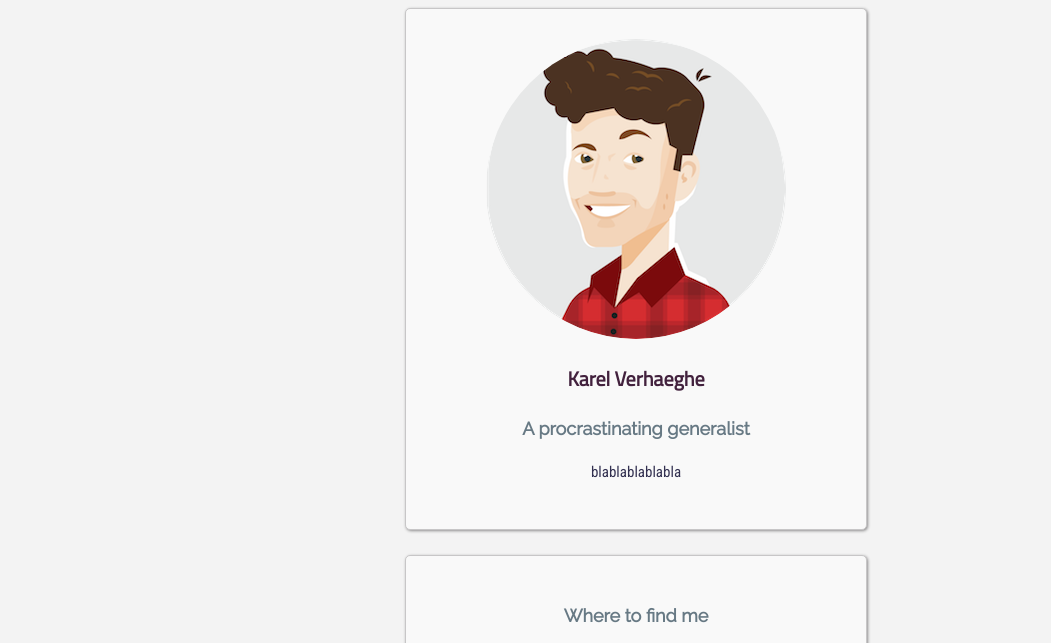
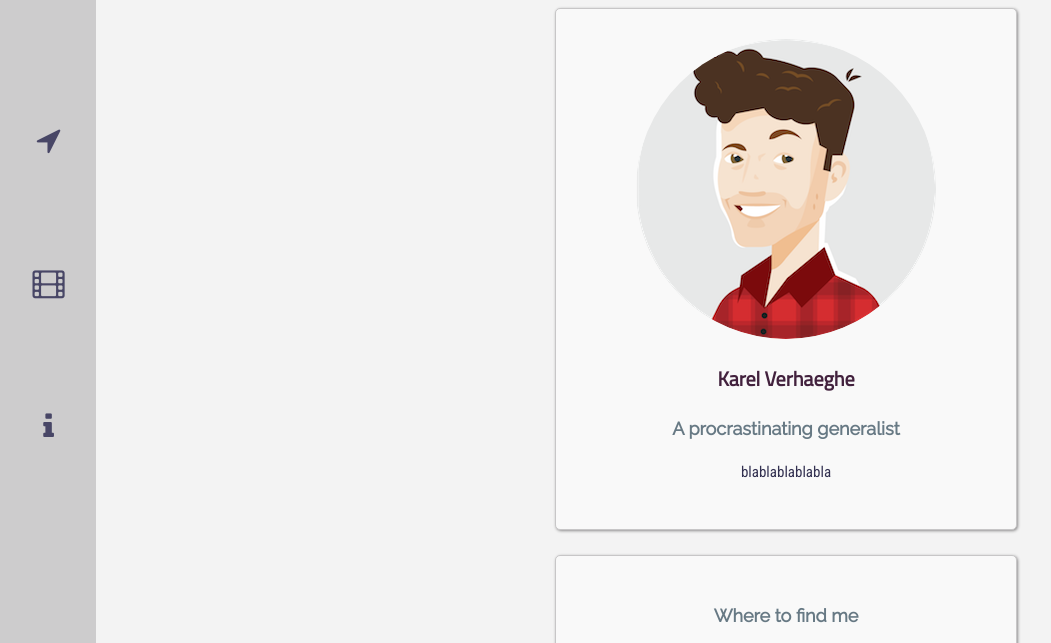
Before and after one commit to KarelVerhaeghe/profile, a plain HTML site: page index.html in a window 1280 px wide. Shown: the top 643 px of the page, without its empty margins (4-1055 px from the left). Drawn offline with Linux system fonts and the light colour scheme.

Commit message:
Added a sidebar to my profile page

```diff
--- a/index.html
+++ b/index.html
@@ -13,15 +13,30 @@
   <link rel="stylesheet" href="style.css">
   <link href="https://fonts.googleapis.com/css?family=Raleway|Roboto+Condensed|Titillium+Web" rel="stylesheet">
 </head>
+
 <body>
   <div class="container">
+  <div id="sidebar">
+    <ul class="list-inline text-center" id="sidebar-icon-postion">
+      <li><a href="#find-me">
+        <i class="fa fa-location-arrow fa-2x" aria-hidden="true"></i>
+      </a></li>
+      <li><a href="#movie-list">
+        <i class="fa fa-film fa-2x" aria-hidden="true"></i>
+      </a></li>
+      <li><a href="#info">
+        <i class="fa fa-info fa-2x" aria-hidden="true"></i>
+      </a></li>
+    </ul>
+  </div>
+  <div id="page-content">
   <div class="card text-center">
   <img src="images/profile.png" alt="Karel Verhaeghe" class="img-circle"></img>
   <h1>Karel Verhaeghe</h1>
     <h2>A procrastinating generalist</h2>
       <p>blablablablabla</p>
   </div>
-  <div class="card text-center">
+  <div class="card text-center" id="find-me">
     <h2>Where to find me</h2>
       <ul class="list-inline">
         <li><a href="https://www.facebook.com/karel.verhaeghe.9" target="_blank">
@@ -35,7 +50,7 @@
         </a></li>
       </ul>
   </div>
-  <div class="card text-center">
+  <div class="card text-center" id="movie-list">
     <h2>What to watch</h2>
       <table>
         <tr>
@@ -73,10 +88,11 @@
         </tr>
       </table>
   </div>
-  <div class="card text-center">
+  <div class="card text-center" id="info">
     <h2>What this is all about</h2>
       <p>blablablablabla</p>
   </div>
   </div>
+  </div>
 </body>
 </html>
--- a/style.css
+++ b/style.css
@@ -5,6 +5,20 @@ body {
   font-size: 15px;
   line-height: 1.6;
 
+}
+
+#sidebar {
+  position: fixed;
+  width: 100px;
+  left: 0;
+  top: 0;
+  bottom: 0;
+  background-color: #CDCCCD;
+}
+
+
+#page-content {
+  margin-left: 300px;
 }
 
 a {
@@ -31,7 +45,7 @@ h2 {
 }
 
 .container {
-  width: 500px;
+  width: 90%;
   margin: 0 auto;
 }
 
@@ -66,6 +80,12 @@ h2 {
   padding-left: 0px;
 }
 
+#sidebar-icon-postion > li {
+  width: 40px;
+  margin-top: 110px;
+  margin-left: -15px;
+}
+
 @media (max-width: 960px) {
   .container {
     width: 700px;
```
